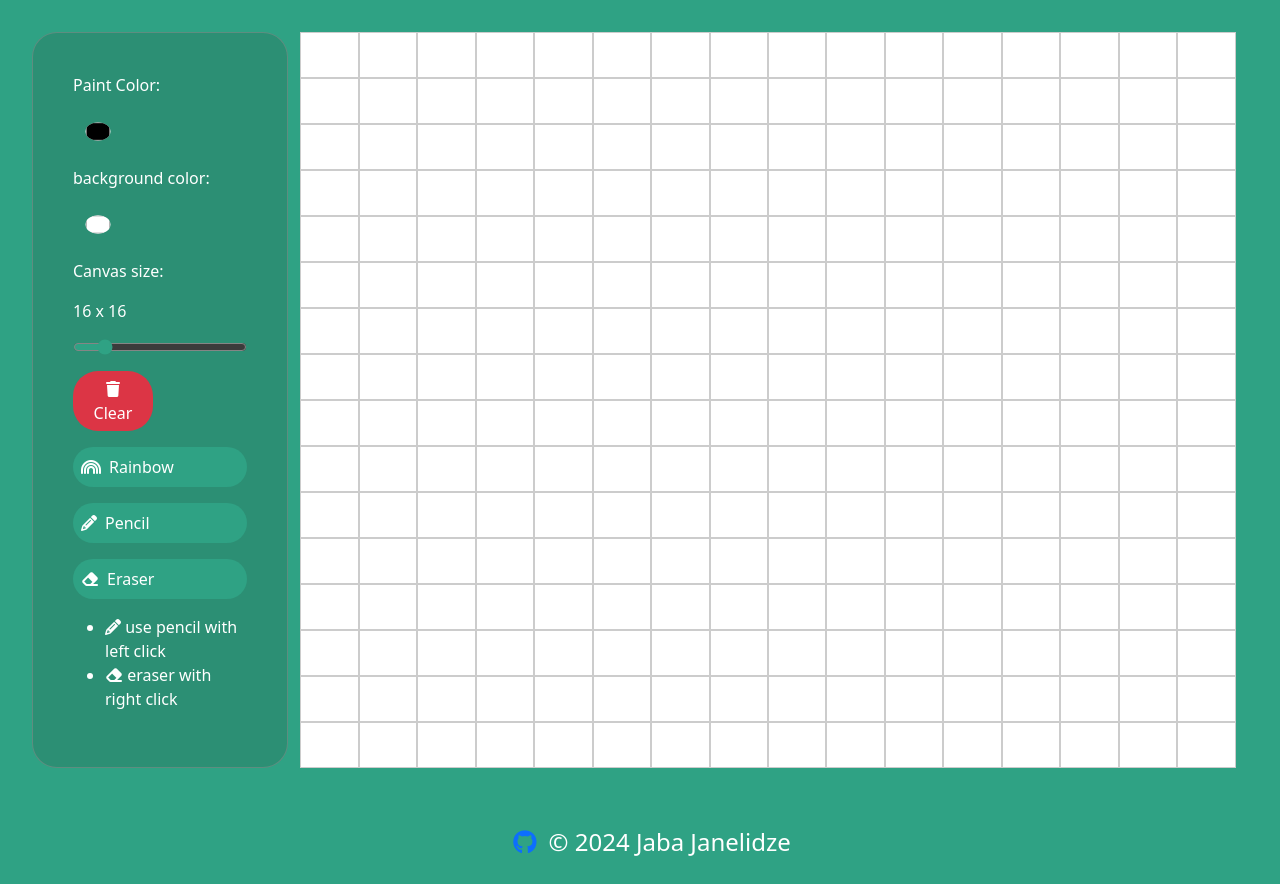
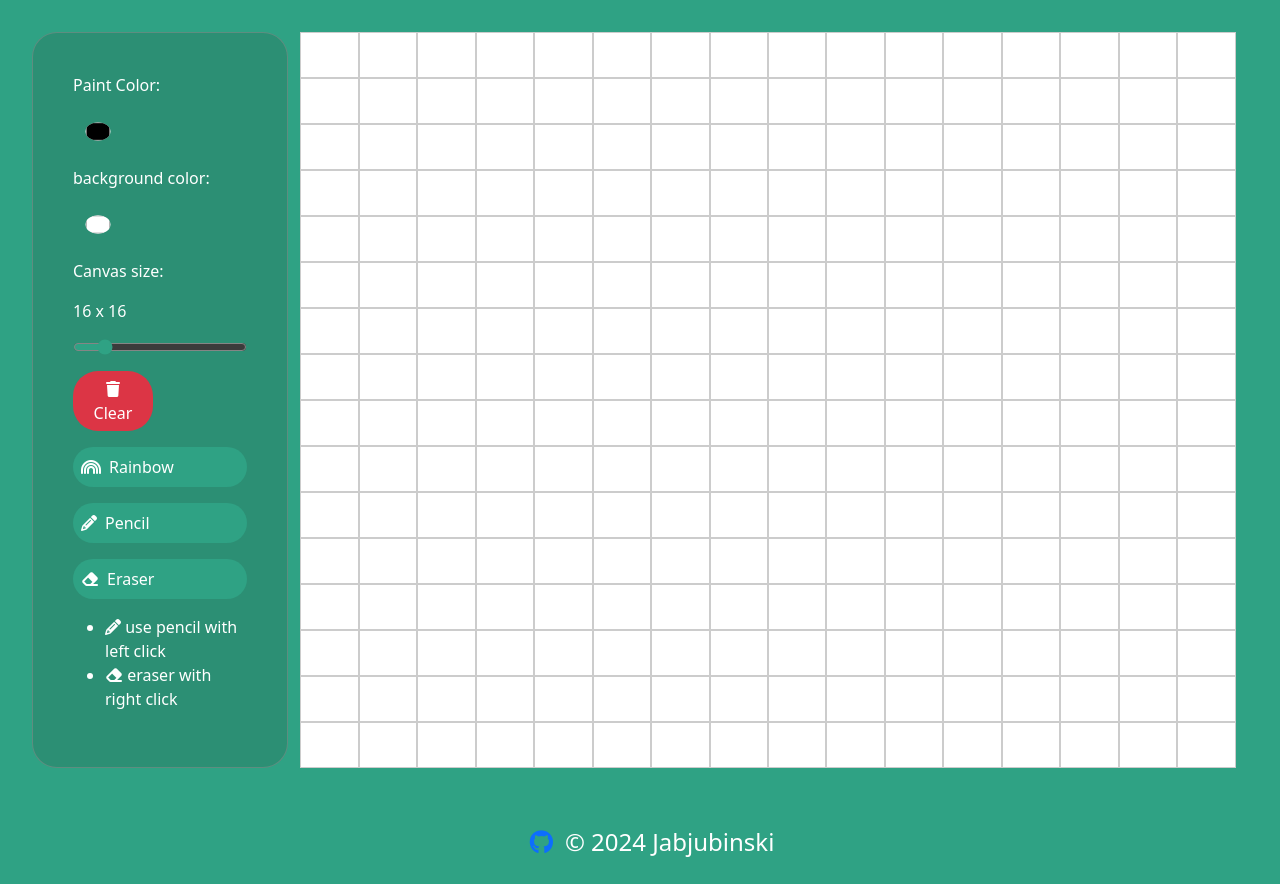
Before and after one commit to Jabjubinski/jabjubinski.github.io, a plain HTML site: page index.html in a window 1280 px wide. Drawn offline with nearby package versions, Linux system fonts and the light colour scheme.

```diff
--- a/index.html
+++ b/index.html
@@ -68,7 +68,7 @@
       <a href="https://github.com/Jabjubinski/-Etch-a-Sketch"
         target="_blank"><i class="fa-brands fa-github"></i
       ></a>
-      © 2024 Jaba Janelidze
+      © 2024 Jabjubinski
     </footer>
     <script src="./main.js"></script>
     <script
```
